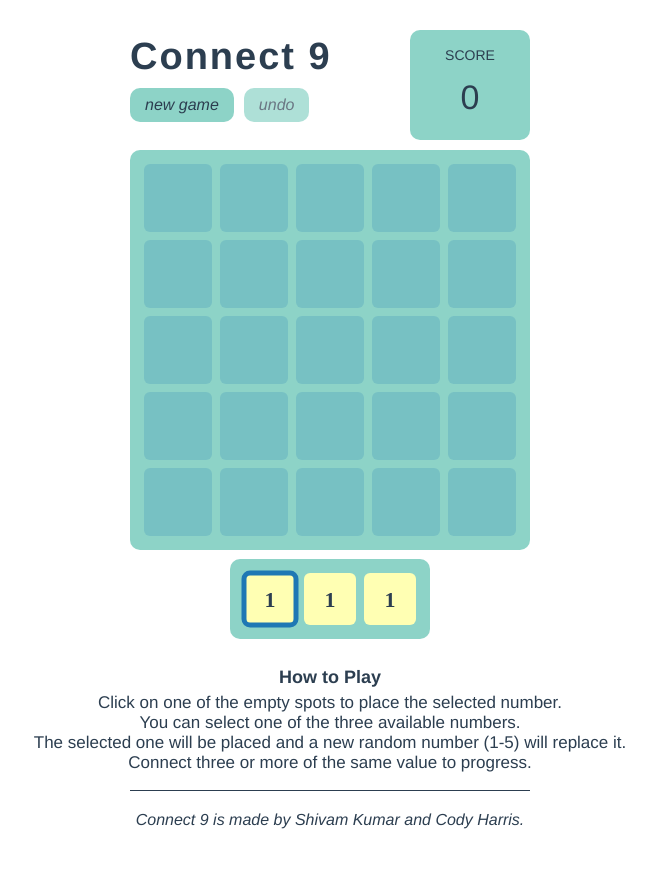
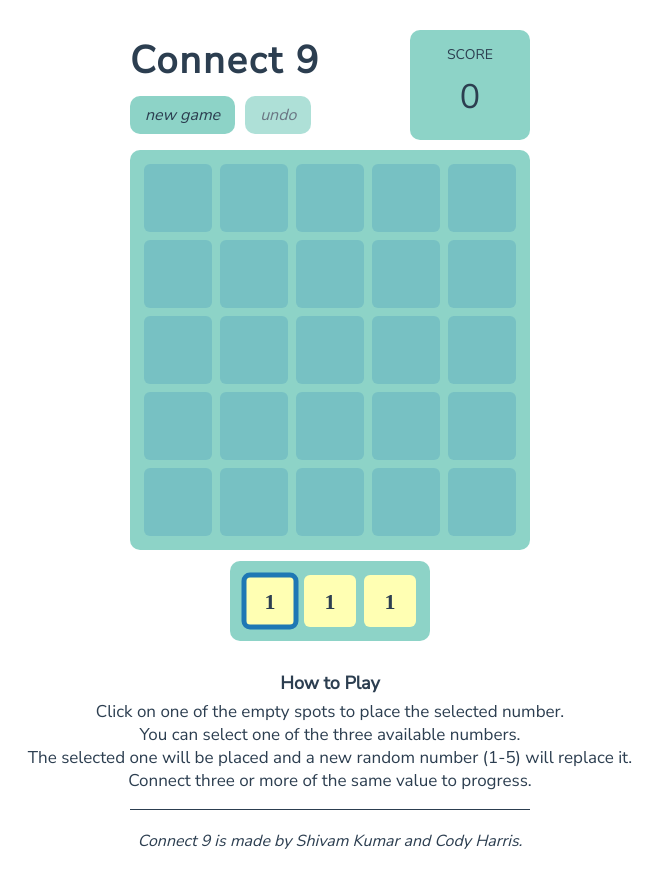
Before and after one commit to shivambaku/connectnine, a Vue app: page / in a window 1280 px wide. Shown: the whole page, without its empty margins (310-973 px from the left). Before the commit the page ends 849 px from the top, so only its background shows below. Built offline with nearby package versions, Linux system fonts and the light colour scheme.

Commit message:
added nunito sans as backup

```diff
--- a/public/index.html
+++ b/public/index.html
@@ -5,6 +5,7 @@
     <meta http-equiv="X-UA-Compatible" content="IE=edge">
     <meta name="viewport" content="width=device-width,initial-scale=1.0">
     <link rel="icon" href="<%= BASE_URL %>favicon.ico">
+    <link href='https://fonts.googleapis.com/css?family=Nunito Sans' rel='stylesheet'>
     <title><%= htmlWebpackPlugin.options.title %></title>
   </head>
   <body>
--- a/src/design/design.css
+++ b/src/design/design.css
@@ -5,7 +5,7 @@
 }
 
 #app {
-  font-family: Avenir, Helvetica, Arial, sans-serif;
+  font-family: Avenir, Nunito Sans, Helvetica, Arial, sans-serif;
   -webkit-font-smoothing: antialiased;
   -moz-osx-font-smoothing: grayscale;
   text-align: center;
```
